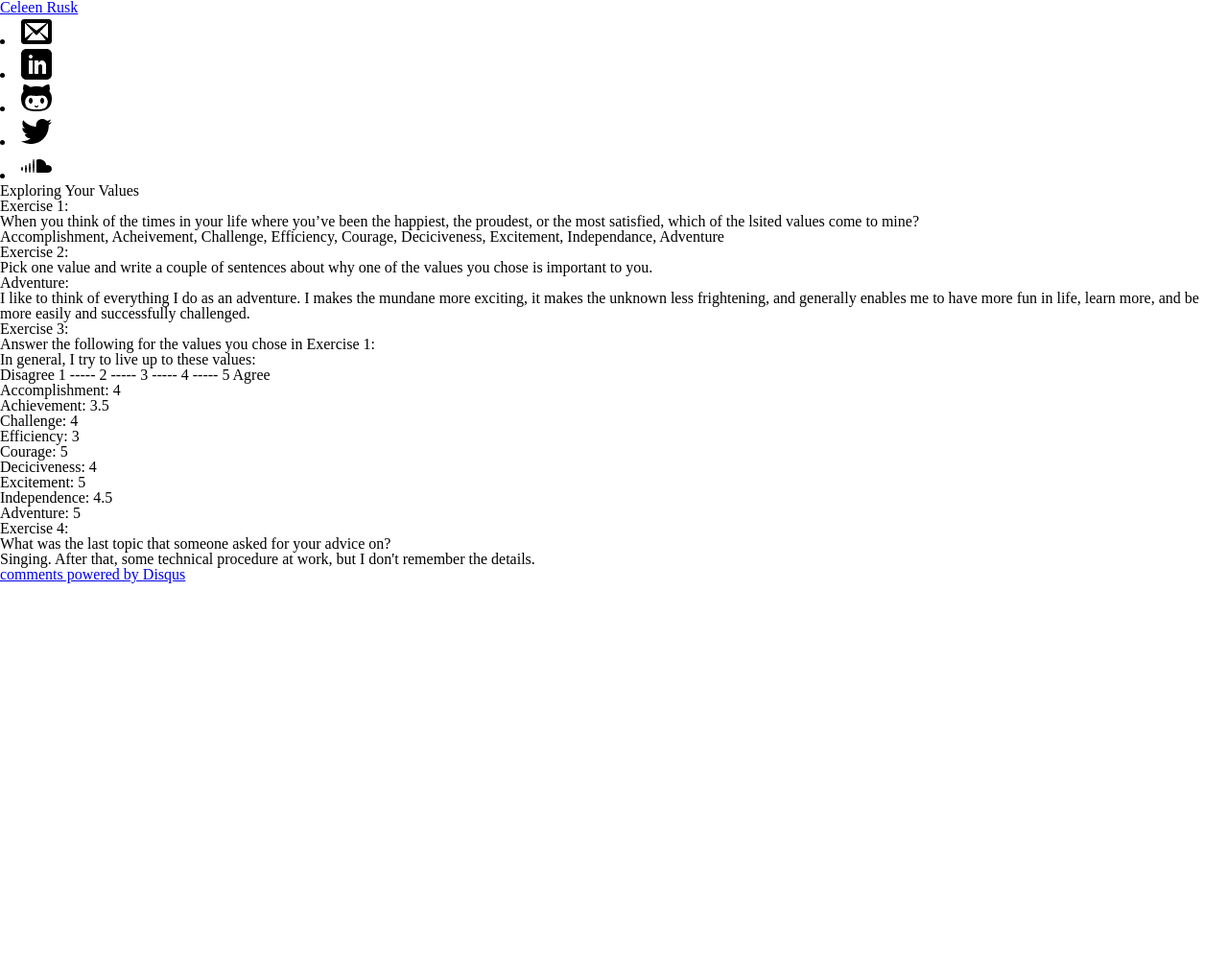
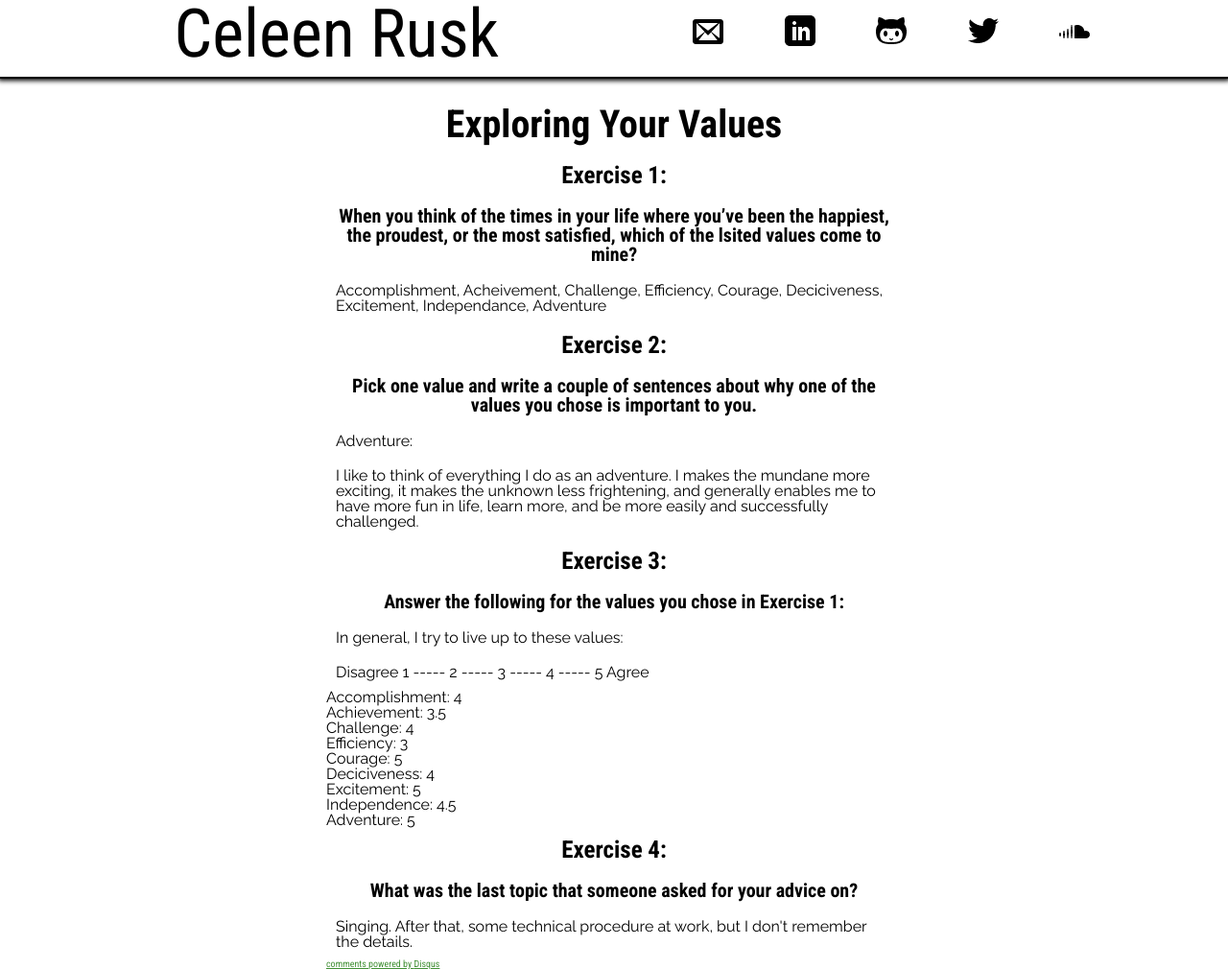
Before and after one commit to celeen/archive, a Jekyll site: the page built from _posts/2014-04-09-exploring-values.md, in a window 1280 px wide and 1010 px high. Shown: the whole window at 96% size. Built offline with Jekyll 4.4.1, drawn with Linux system fonts in a browser that asks for light colours; nearby versions of some CDN libraries; library files that are not in the unit come from our copies; comment, search, counter and statistics services are not loaded.

Commit message:
style troubleshooting

```diff
--- a/_includes/head.html
+++ b/_includes/head.html
@@ -4,7 +4,7 @@
 <title>{{ page.title }}</title>
 <link rel="alternate" type="application/rss+xml" title="RSS"
       href="http://celeen.github.io/feed.xml">
-<link rel = "stylesheet" type = "text/css" href = "../stylesheets/reset.css">
-<link rel = "stylesheet" type = "text/css" href = "../stylesheets/template.css">
+<link rel = "stylesheet" type = "text/css" href = "/stylesheets/reset.css">
+<link rel = "stylesheet" type = "text/css" href = "/stylesheets/template.css">
 
 </head>
```
